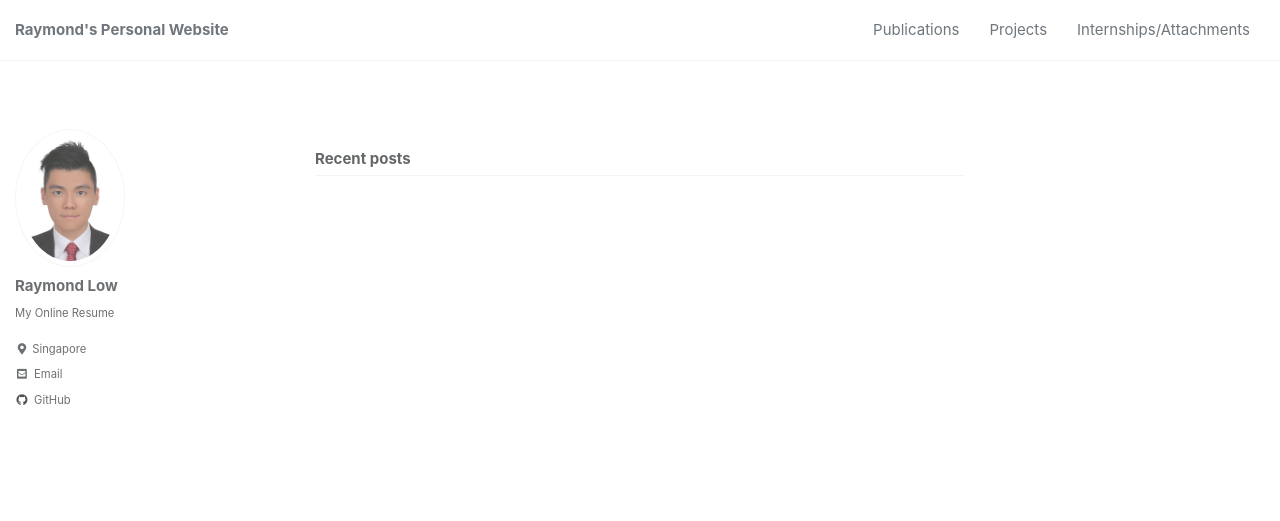
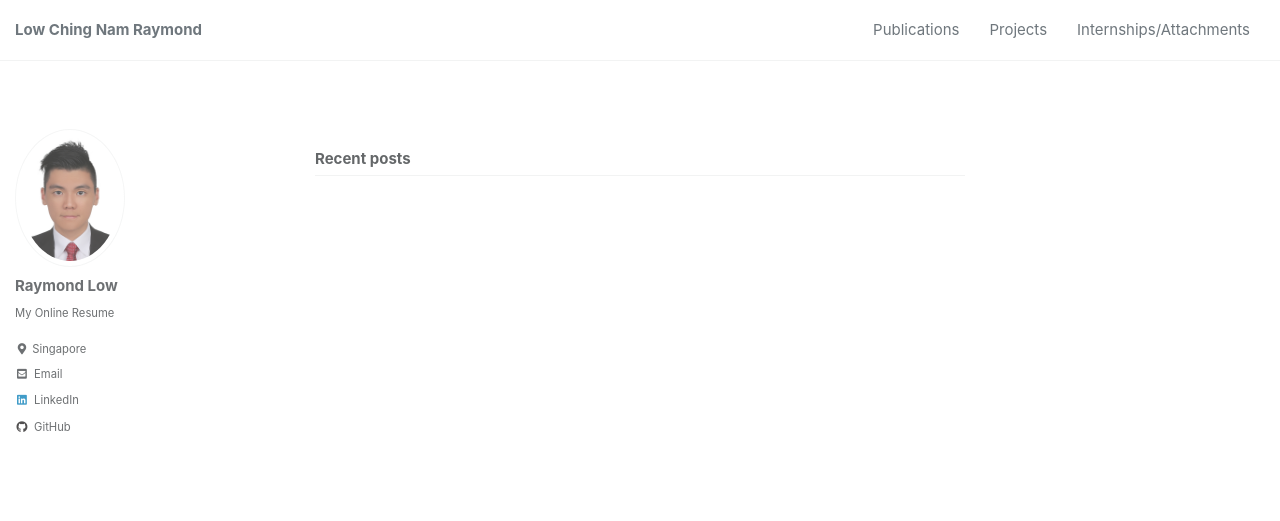
Before and after one commit to iamraymondlow/iamraymondlow.github.io, a Jekyll site: the page built from index.html, in a window 1280 px wide. Shown: the top 521 px of the page. Built offline with Jekyll 4.4.1, drawn with Linux system fonts in a browser that asks for light colours; cached includes are drawn as plain includes; the list of posts is cut into pages by our own code; some of the changed lines change nothing that is shown.

Commit message:
added social media links

```diff
--- a/_config.yml
+++ b/_config.yml
@@ -16,11 +16,11 @@ minimal_mistakes_skin    : "default" # "air", "aqua", "contrast", "dark", "dirt"
 
 # Site Settings
 locale                   : "en-US"
-title                    : "Raymond's Personal Website"
+title                    : "Low Ching Nam Raymond"
 title_separator          : "-"
 subtitle                 : # site tagline that appears below site title in masthead
 name                     : "Raymond Low"
-description              : "My Online Resume"
+description              : "I am a fourth-year PhD candidate from the Singapore University of Technology and Design. I am currently looking for a Machine Learning/Data Science internship for 2021. If you like what you see, please feel free to reach out to me via my email provided below."
 url                      : # the base hostname & protocol for your site e.g. "https://mmistakes.github.io"
 baseurl                  : # the subpath of your site, e.g. "/blog"
 repository               : # GitHub username/repo-name e.g. "mmistakes/minimal-mistakes"
@@ -99,6 +99,10 @@ author:
   location         : "Singapore"
   email            : "raymond_low@mymail.sutd.edu.sg"
   github           : "iamraymondlow"
+  linkedin         : "iamraymondlow"
+  researchgate     : "https://www.researchgate.net/profile/Raymond_Low2"
+  googlescholar    : "https://scholar.google.com/citations?hl=en&user=QfL2OW-jNeQC&view_op=list_works&gmla=AJsN-F4U7cnGG-ZhS6nIbr_qFthE7RpE5YiNYPE7iAIkhGB50DNaLA1JZxIyt8VJNuugMri2VvpIm03HGmmkLASSrcyyQS_cMDkuSyIqeVFVyrlPLI6De3E"
+  orcid            : "https://orcid.org/0000-0003-3885-0812"
 
 # Site Footer
 footer:
@@ -201,7 +205,6 @@ plugins:
   - jekyll-gist
   - jekyll-feed
   - jekyll-include-cache
-  - jemoji
 
 # mimic GitHub Pages with --safe
 whitelist:
```
